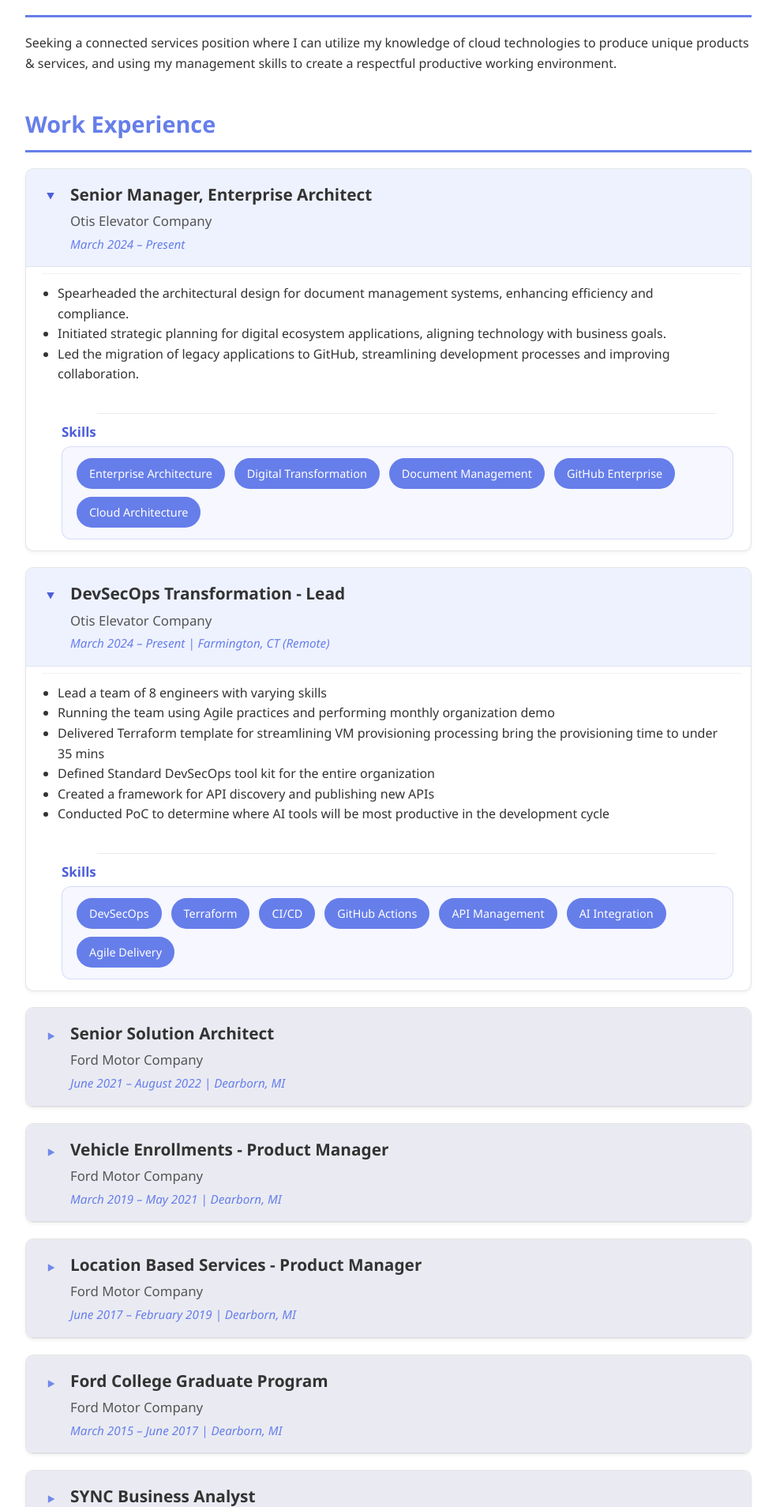
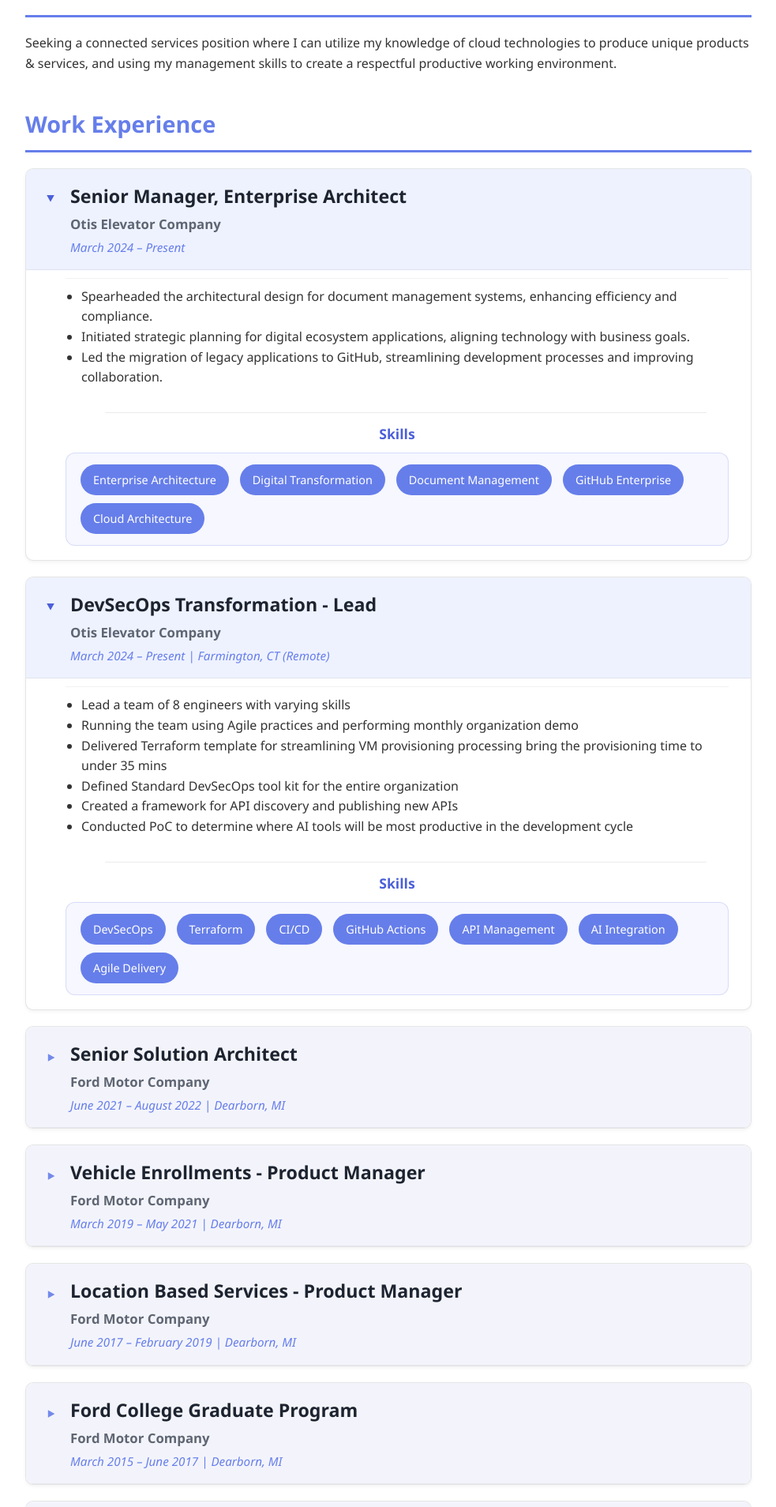
Before and after one commit to r91dua/my-portfolio, a Jekyll site: the page built from index.html, in a window 1280 px wide. Shown: the part 363-2271 px from the top of the page at 79% size, without its empty margins (148-1131 px from the left). Built offline with Jekyll 4.4.1, drawn with Linux system fonts in a browser that asks for light colours.

Commit message:
Update styles.css

```diff
--- a/assets/css/styles.css
+++ b/assets/css/styles.css
@@ -44,8 +44,6 @@ h2 {
   padding-bottom: 10px; border-bottom: 3px solid #667eea;
 }
 
-ul { margin-left: 20px; margin-top: 10px; }
-
 /* ========== Footer ========== */
 footer { background:#333; color:#fff; text-align:center; padding:20px; }
 
@@ -57,8 +55,9 @@ footer { background:#333; color:#fff; text-align:center; padding:20px; }
 }
 
 /* ===================================================================== */
-/* ========== Collapsible Card Styles (Experience + Education) ========= */
+/* ========== Collapsible Cards (Experience + Education) =============== */
 /* ===================================================================== */
+
 details.experience-item,
 details.education-item {
   border: 1px solid rgba(0,0,0,0.1);
@@ -69,23 +68,29 @@ details.education-item {
   overflow: hidden;
 }
 
+/* Summary header */
 details.experience-item summary,
 details.education-item summary {
   cursor: pointer;
   display: grid;
-  grid-template-columns: 24px 1fr;
+  grid-template-columns: 24px 1fr; /* arrow + text stack */
   column-gap: 12px;
   align-items: center;
   padding: 16px 20px;
-  list-style: none;
-  background-color: #eaebf2;
+  background-color: #f3f4fb;
   border-bottom: 1px solid rgba(0,0,0,0.06);
   transition: background-color 0.2s ease;
+  list-style: none;
 }
 details.experience-item summary:hover,
 details.education-item summary:hover { background-color: #eef2ff; }
 details[open].experience-item summary,
 details[open].education-item summary { background-color: #eef2ff; }
+
+details.experience-item summary::-webkit-details-marker,
+details.education-item summary::-webkit-details-marker { display: none; }
+details.experience-item summary::marker,
+details.education-item summary::marker { content: ""; }
 
 details.experience-item summary::before,
 details.education-item summary::before {
@@ -104,45 +109,57 @@ details[open].education-item summary::before {
   opacity: 1;
 }
 
+/* Place h3/h4/date in the text column */
 details.experience-item summary > *,
-details.education-item summary > * {
-  grid-column: 2;
-  margin: 0;
+details.education-item summary > * { grid-column: 2; margin: 0; }
+
+/* Summary typography (role, company, date) */
+details.experience-item summary h3,
+details.education-item  summary h3 {
+  font-size: 1.45em;
+  font-weight: 800;
+  color: #1d2430;
+  margin-bottom: 6px;
 }
-
-details.experience-item h3,
-details.education-item h3 {
-  font-size: 1.3em;
-  color: #333;
-  margin-bottom: 4px;
+details.experience-item summary h4,
+details.education-item  summary h4 {
+  /* Company line — FIXED so it doesn't inherit skills header styles */
+  font-size: 1.05em;
+  font-weight: 600;
+  color: #5f6673;
+  line-height: 1.3;
+  margin-bottom: 6px;
+  text-align: left; /* ensure left-aligned */
 }
-details.experience-item h4,
-details.education-item h4 {
-  font-size: 1.05em;
-  font-weight: 500;
-  color: #555;
-  margin-bottom: 3px;
-}
-details.experience-item .date,
-details.education-item .date {
+details.experience-item summary .date,
+details.education-item  summary .date {
   color: #667eea;
   font-style: italic;
   font-size: 0.95em;
 }
 
+/* Card body gutters */
+:root {
+  --card-pad-left: 50px;
+  --card-pad-right: 28px;
+}
+
 details.experience-item > :not(summary),
 details.education-item  > :not(summary) {
-  padding: 12px 24px 18px 45px;
+  padding: 10px var(--card-pad-right) 15px var(--card-pad-left);
   background: #fff;
   border-top: 1px solid rgba(0,0,0,0.05);
 }
 
+/* Bullet lists — aligned */
 details.experience-item > ul,
 details.education-item  > ul {
-  margin: 8px 12px 16px 20px;
+  margin: 10px var(--card-pad-right) 10px var(--card-pad-left);
   padding-left: 20px;
+  list-style-position: outside;
 }
 
+/* Rotation subheads (inside body) */
 details.experience-item h5 {
   font-size: 1.05em;
   color: #444;
@@ -152,6 +169,7 @@ details.experience-item h5 {
   width: 100%;
 }
 
+/* Little tag pill (optional) */
 .tag {
   display: inline-block;
   margin-left: 8px;
@@ -164,58 +182,62 @@ details.experience-item h5 {
   vertical-align: middle;
 }
 
+/* Open animation */
+@keyframes fadeIn { from{opacity:0;transform:translateY(-4px)} to{opacity:1;transform:translateY(0)} }
 details.experience-item[open] > :not(summary),
-details.education-item[open]  > :not(summary) {
-  animation: fadeIn 0.25s ease-in-out;
-}
+details.education-item[open]  > :not(summary) { animation: fadeIn .25s ease-in-out; }
 
 /* ===================================================================== */
-/* ========== SKILLS HEADER & TAG STYLING (UPDATED FINAL) ============== */
+/* ========== Skills Header & Panel (inside cards) ===================== */
 /* ===================================================================== */
-section#experience details.experience-item > .skills-header,
-section#education  details.education-item  > .skills-header {
+
+/* Centered Skills header — does NOT affect company <h4> in summary */
+details.experience-item > .skills-header,
+details.education-item  > .skills-header {
   display: block;
-  margin: 18px 0 8px !important;
-  padding: 0 22px 0 45px !important;
+  text-align: center;               /* centered as requested */
   color: #4b5fd9;
-  font-weight: 700;
-  font-size: 1.06em;
-  line-height: 1.25;
+  font-weight: 800;
+  font-size: 1.1em;
+  margin: 16px var(--card-pad-right) 10px var(--card-pad-left);
+  padding: 0;
   background: transparent !important;
   border: 0 !important;
   box-shadow: none !important;
 }
 
-section#experience details.experience-item ul + .skills-header::before,
-section#education  details.education-item  ul + .skills-header::before {
+/* Optional thin divider above header (aligned with body gutters) */
+details.experience-item ul + .skills-header::before,
+details.education-item  ul + .skills-header::before {
   content: "";
   display: block;
   height: 1px;
   background: rgba(0,0,0,0.08);
-  margin: 0 22px 12px 45px;
+  margin: 0 var(--card-pad-right) 12px var(--card-pad-left);
   border-radius: 1px;
 }
 
-section#experience details.experience-item > .skills,
-section#education  details.education-item  > .skills {
-  position: relative;
-  margin: 6px 22px 14px 45px !important;
-  padding: 14px 18px !important;
+/* Skills panel (chips container) — aligned to gutters */
+details.experience-item > .skills,
+details.education-item  > .skills {
+  margin: 6px var(--card-pad-right) 18px var(--card-pad-left);
+  padding: 14px 18px;
   display: flex;
   flex-wrap: wrap;
-  gap: 10px 12px;
+  gap: 10px 14px;
   background: #f6f7ff;
   border: 1px solid rgba(75,95,217,0.18);
   border-radius: 12px;
 }
 
-section#experience details.experience-item .skill-tag,
-section#education  details.education-item  .skill-tag {
+/* Skill chips */
+details.experience-item .skill-tag,
+details.education-item  .skill-tag {
   display: inline-flex;
   align-items: center;
   justify-content: center;
   padding: 8px 16px;
-  font-size: .9em;
+  font-size: 0.9em;
   border-radius: 9999px;
   color: #fff;
   background: #667eea;
@@ -223,28 +245,14 @@ section#education  details.education-item  .skill-tag {
   white-space: nowrap;
   transition: background .15s ease, transform .04s ease;
 }
-section#experience details.experience-item .skill-tag:hover,
-section#education  details.education-item  .skill-tag:hover { background: #5a6eea; }
-section#experience details.experience-item .skill-tag:active,
-section#education  details.education-item  .skill-tag:active { transform: translateY(.5px); }
-
-@media (max-width: 640px) {
-  section#experience details.experience-item > .skills-header,
-  section#education  details.education-item  > .skills-header {
-    padding-left: 32px !important;
-  }
-  section#experience details.experience-item > .skills,
-  section#education  details.education-item  > .skills {
-    margin: 6px 16px 12px 32px !important;
-    gap: 8px 10px;
-    padding: 12px;
-  }
-}
+details.experience-item .skill-tag:hover,
+details.education-item  .skill-tag:hover { background: #5a6eea; }
+details.experience-item .skill-tag:active,
+details.education-item  .skill-tag:active { transform: translateY(.5px); }
 
 /* ===================================================================== */
-/* ========== Animation Keyframes ====================================== */
+/* ========== Mobile gutters ========================================== */
 /* ===================================================================== */
-@keyframes fadeIn {
-  from { opacity: 0; transform: translateY(-4px); }
-  to   { opacity: 1; transform: translateY(0); }
+@media (max-width: 640px) {
+  :root { --card-pad-left: 32px; --card-pad-right: 16px; }
 }
```
